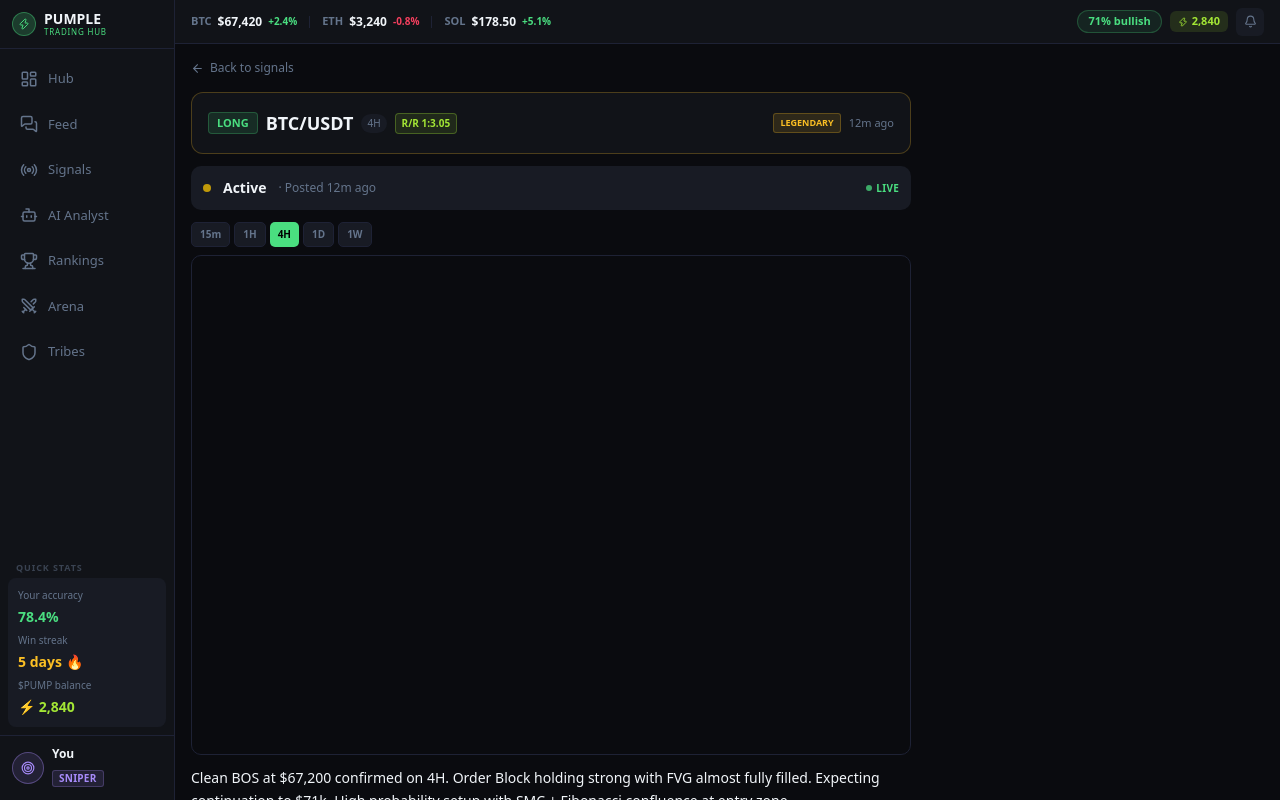
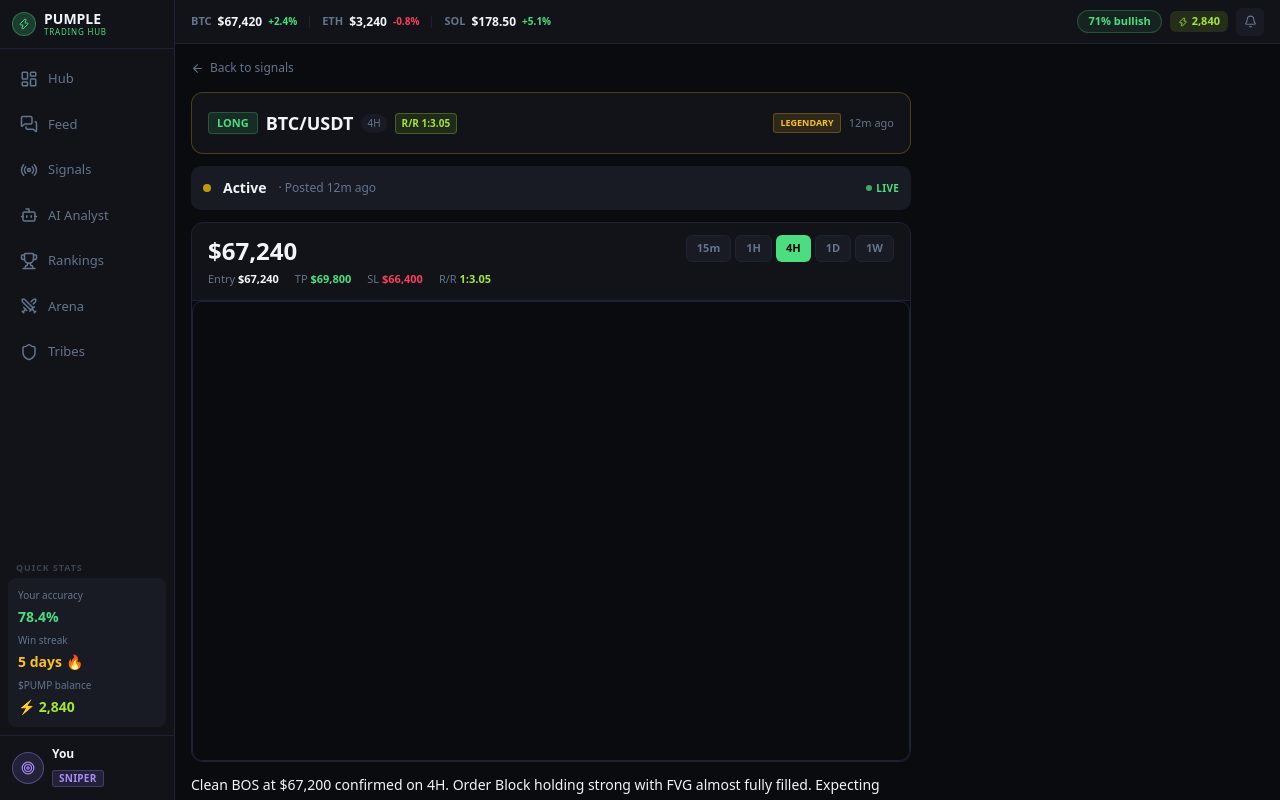
Before and after one commit to MadeAndikaPramana/pumple, a Next.js app: page /signals/1 in a window 1280 px wide. Built offline with nearby package versions, Linux system fonts and the light colour scheme; no server answers.

Commit message:
feat: pump.fun style chart wrapper with live Binance price on signal detail

```diff
--- a/src/app/signals/[id]/page.tsx
+++ b/src/app/signals/[id]/page.tsx
@@ -1,6 +1,6 @@
 'use client'
 
-import { useState } from 'react'
+import { useState, useEffect } from 'react'
 import { useParams } from 'next/navigation'
 import Link from 'next/link'
 import dynamic from 'next/dynamic'
@@ -11,8 +11,6 @@
 import TierBadge from '@/components/ui/TierBadge'
 
 const TradingViewChart = dynamic(() => import('@/components/ui/TradingViewChart'), { ssr: false })
-
-const TIMEFRAMES = ['15m', '1H', '4H', '1D', '1W']
 
 const INTERVAL_MAP: Record<string, string> = {
   '15m': '15',
@@ -30,8 +28,31 @@
   const params = useParams()
   const signal = SIGNALS.find(s => s.id === Number(params.id))
 
-  // Hook must run unconditionally (before any early return).
+  // Hooks must run unconditionally (before any early return).
   const [activeTf, setActiveTf] = useState(signal?.timeframe ?? '4H')
+  const [livePrice, setLivePrice] = useState<number | null>(null)
+  const [priceChange24h, setPriceChange24h] = useState<{ change: number; pct: number } | null>(null)
+
+  useEffect(() => {
+    if (!signal) return
+    const symbol = signal.coin.replace('/', '')
+    const fetchPrice = async () => {
+      try {
+        const res = await fetch(`https://api.binance.com/api/v3/ticker/24hr?symbol=${symbol}`)
+        const data = await res.json()
+        setLivePrice(parseFloat(data.lastPrice))
+        setPriceChange24h({
+          change: parseFloat(data.priceChange),
+          pct: parseFloat(data.priceChangePercent),
+        })
+      } catch {
+        // fail silently, show static entry price as fallback
+      }
+    }
+    fetchPrice()
+    const interval = setInterval(fetchPrice, 5000)
+    return () => clearInterval(interval)
+  }, [signal])
 
   if (!signal) {
     return (
@@ -117,28 +138,68 @@
           </span>
         </div>
 
-        {/* 3. Hero chart */}
-        <div className="mb-2">
-          {/* Timeframe toggle */}
-          <div className="flex gap-1 mb-2">
-            {TIMEFRAMES.map(tf => (
+        {/* 3. Price header — pump.fun style */}
+        <div className="bg-pumple-card border border-pumple-border rounded-t-[12px] px-4 py-3">
+          <div className="flex items-start justify-between">
+            <div>
+              <div className="flex items-center gap-3 mb-1">
+                <span className="text-2xl font-black font-mono text-pumple-text">
+                  {livePrice
+                    ? `$${livePrice.toLocaleString('en-US', { minimumFractionDigits: 2, maximumFractionDigits: 2 })}`
+                    : `${signal.entry}`}
+                </span>
+                {priceChange24h && (
+                  <span className={`text-sm font-bold ${priceChange24h.pct >= 0 ? 'text-pumple-primary' : 'text-pumple-red'}`}>
+                    {priceChange24h.pct >= 0 ? '+' : ''}{priceChange24h.pct.toFixed(2)}% 24h
+                  </span>
+                )}
+                {livePrice && (
+                  <span className="flex items-center gap-1 text-[10px] text-pumple-muted">
+                    <span className="w-1.5 h-1.5 rounded-full bg-pumple-primary animate-pulse inline-block" />
+                    LIVE
+                  </span>
+                )}
+              </div>
+              <div className="flex items-center gap-4 text-[11px] text-pumple-muted">
+                <span>Entry <span className="text-pumple-text font-mono font-semibold">{signal.entry}</span></span>
+                <span>TP <span className="text-pumple-primary font-mono font-semibold">{signal.tp}</span></span>
+                <span>SL <span className="text-pumple-red font-mono font-semibold">{signal.sl}</span></span>
+                <span>R/R <span className="text-pumple-accent font-semibold">{(() => {
+                  const e = parseFloat(signal.entry.replace(/[$,]/g, ''))
+                  const tp = parseFloat(signal.tp.replace(/[$,]/g, ''))
+                  const sl = parseFloat(signal.sl.replace(/[$,]/g, ''))
+                  const rr = signal.direction === 'LONG' ? (tp - e) / (e - sl) : (e - tp) / (sl - e)
+                  return `1:${rr.toFixed(2)}`
+                })()}</span></span>
+              </div>
+            </div>
+            <div className="flex items-center gap-2">
+              {/* Timeframe tabs */}
+              <div className="flex gap-1">
+                {['15m', '1H', '4H', '1D', '1W'].map(tf => (
                   <button
                     key={tf}
                     onClick={() => setActiveTf(tf)}
-                className={`text-[10px] font-bold px-2 py-1 rounded-[5px] transition-colors ${
+                    className={`px-2.5 py-1 rounded-md text-[11px] font-bold transition-colors ${
                       activeTf === tf
                         ? 'bg-pumple-primary text-black'
-                    : 'bg-pumple-elevated text-pumple-muted border border-pumple-border hover:text-pumple-text'
+                        : 'bg-pumple-elevated text-pumple-muted hover:text-pumple-text border border-pumple-border'
                     }`}
                   >
                     {tf}
                   </button>
                 ))}
               </div>
+            </div>
+          </div>
+        </div>
+
+        {/* TradingView chart — no border-radius on top, connects flush with header */}
+        <div className="border-x border-b border-pumple-border rounded-b-[12px] overflow-hidden">
           <TradingViewChart
             symbol={signal.coin.replace('/', '')}
-            interval={INTERVAL_MAP[activeTf] ?? '240'}
-            height={500}
+            interval={INTERVAL_MAP[activeTf] || '240'}
+            height={460}
           />
         </div>
 
```
Lines whose indentation alone changed are shown as unchanged.
